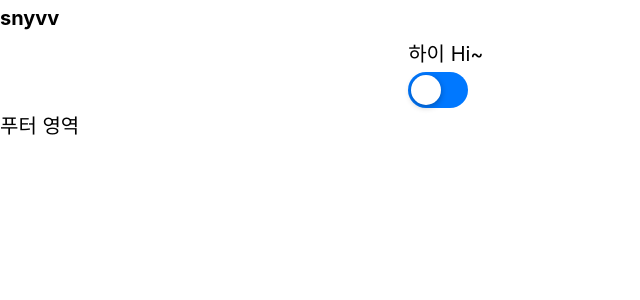
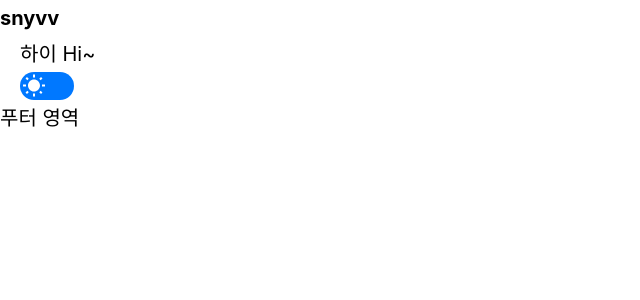
Before and after one commit to snyvvZ/todolist, a React (Create React App) app: page / in a window 1280 px wide. Shown: the top 300 px of the page, without its empty margins (0-640 px from the left). Built offline with nearby package versions, Linux system fonts and the light colour scheme.

Commit message:
fixme가 두개나 생김

```diff
--- a/src/App.js
+++ b/src/App.js
@@ -1,5 +1,5 @@
 import React, { useState } from "react";
-import styled, { ThemeProvider } from "styled-components";
+import styled, { ThemeProvider, css } from "styled-components";
 import variables from "./styles/variables";
 import mixins from "./styles/mixins";
 import GlobalStyle from "./styles/GlobalStyle";
@@ -7,15 +7,9 @@ import { lightTheme, darkTheme } from "./styles/theme";
 import Header from './components/Header';
 import Contents from './components/Contents';
 import Footer from './components/Footer';
+import { MdWbSunny, MdStar } from 'react-icons/md';
 
 const StyledContainer = styled.section`
-  display: grid;
-  grid-template-areas:
-    'header header header'
-    '. contents .'
-    'footer footer footer'
-  ;
-  min-width: 1280px;
   background-color: ${({theme}) => theme.backgroundColor};
   color: ${({theme}) => theme.fontColor};
   transition: background-color ease-in .25s;
@@ -28,26 +22,27 @@ const StyledTheme = styled.div`
 
   > label {
     display: flex;
-    width: 60px;
-    height: 36px;
+    flex-direction: row;
+    width: 54px;
+    height: 28px;
     position: relative;
-    color: ${({theme})=> theme.fontColor};
+    color: ${variables.white};
     background-color: ${({theme})=> theme.accentColor};
-    border-radius: 36px;
+    border-radius: 28px;
     cursor: pointer;
 
-    &::before {
-      display: block;
-      width: 30px;
-      height: 30px;
+    > svg {
+      width: 24px;
+      height: 24px;
       position: absolute;
-      left: 3px;
-      top: 3px;
-      border-radius: 26px;
-      background-color: ${variables.white};
-      box-shadow: 0 2px 6px rgba(0,0,0,.3);
+      left: 2px;
+      top: 2px;
       content: '';
       transition: transform cubic-bezier(.98,.11,.62,1.39) .15s;
+
+      ${props => props.theme === 'dark' && css` // FIXME 이동 안된다.
+        transform: translateX(100 - 6px);
+      `}
     }
 
     > span {
@@ -59,7 +54,7 @@ const StyledTheme = styled.div`
 const App = () => {
   const [themeMode, setThemeMode] = useState("light");
 
-  const changeTheme = () => {
+  const toggleTheme = () => {
     themeMode === "light"
       ? setThemeMode("dark")
       : setThemeMode("light")
@@ -79,14 +74,14 @@ const App = () => {
 
           <Contents>
             하이 Hi~
-            <StyledTheme>
-              <input type="checkbox" id="themeLabel" onChange={changeTheme} />
+            <StyledTheme> {/* FIXME Component로 빼고 싶다 */}
+              <input type="checkbox" id="themeLabel" onChange={toggleTheme} />
               <label
                 htmlFor="themeLabel"
                 theme={themeMode}
                 aria-label={`${themeMode === 'light' ? '다크' : '기본'}모드로 변경하기`}
               >
-                <span>모드 변경</span>
+                {themeMode === 'light' ? <MdWbSunny /> : <MdStar />}
               </label>
             </StyledTheme>
           </Contents>
--- a/src/styles/variables.js
+++ b/src/styles/variables.js
@@ -3,7 +3,7 @@ export const variables = {
   black: '#000',
   white: '#fff',
   grayDark: '#111',
-  accentDark: 'yellow',
+  accentDark: 'orange',
   accentLight: '#0078ff',
 };
 
```
